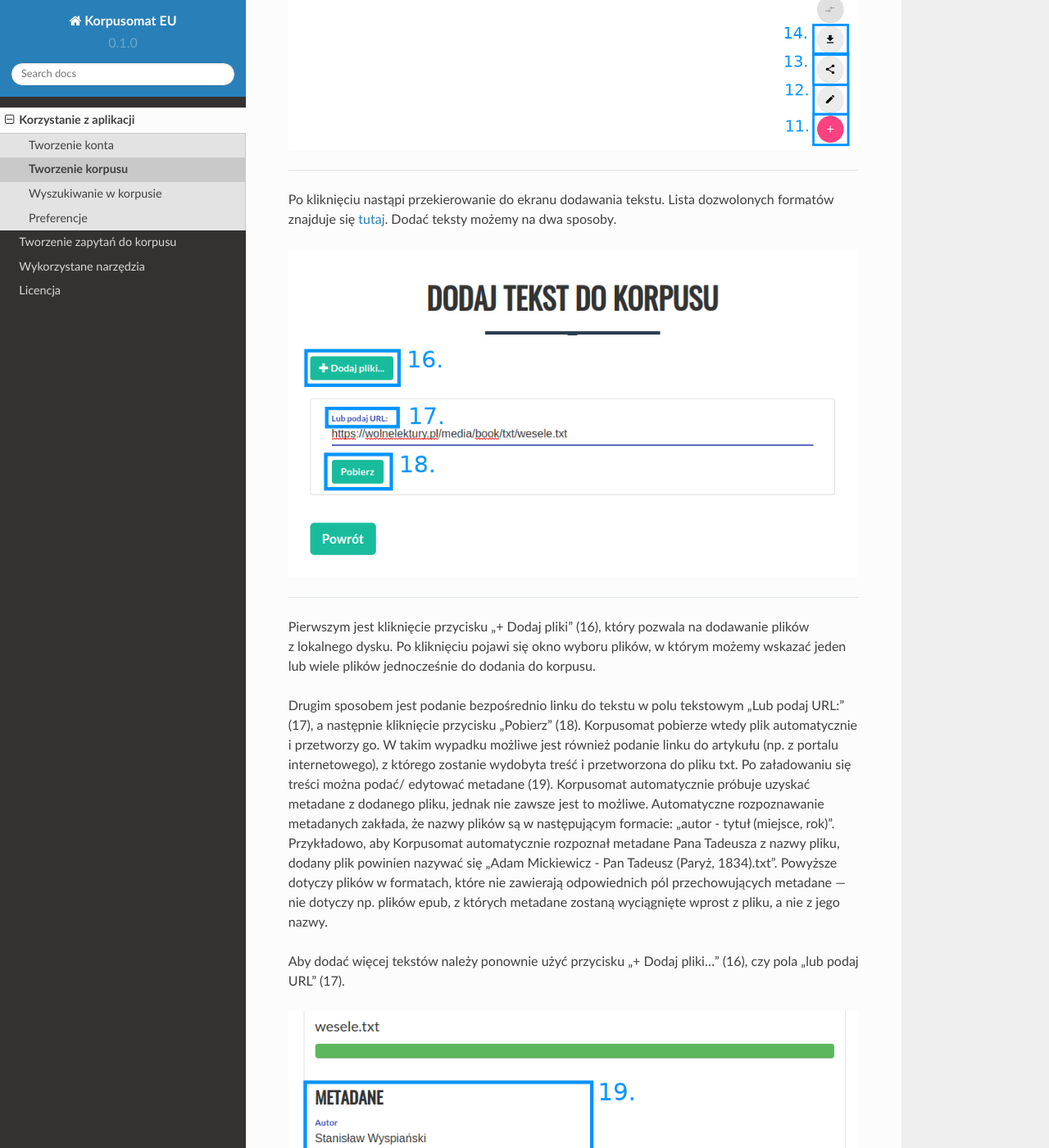
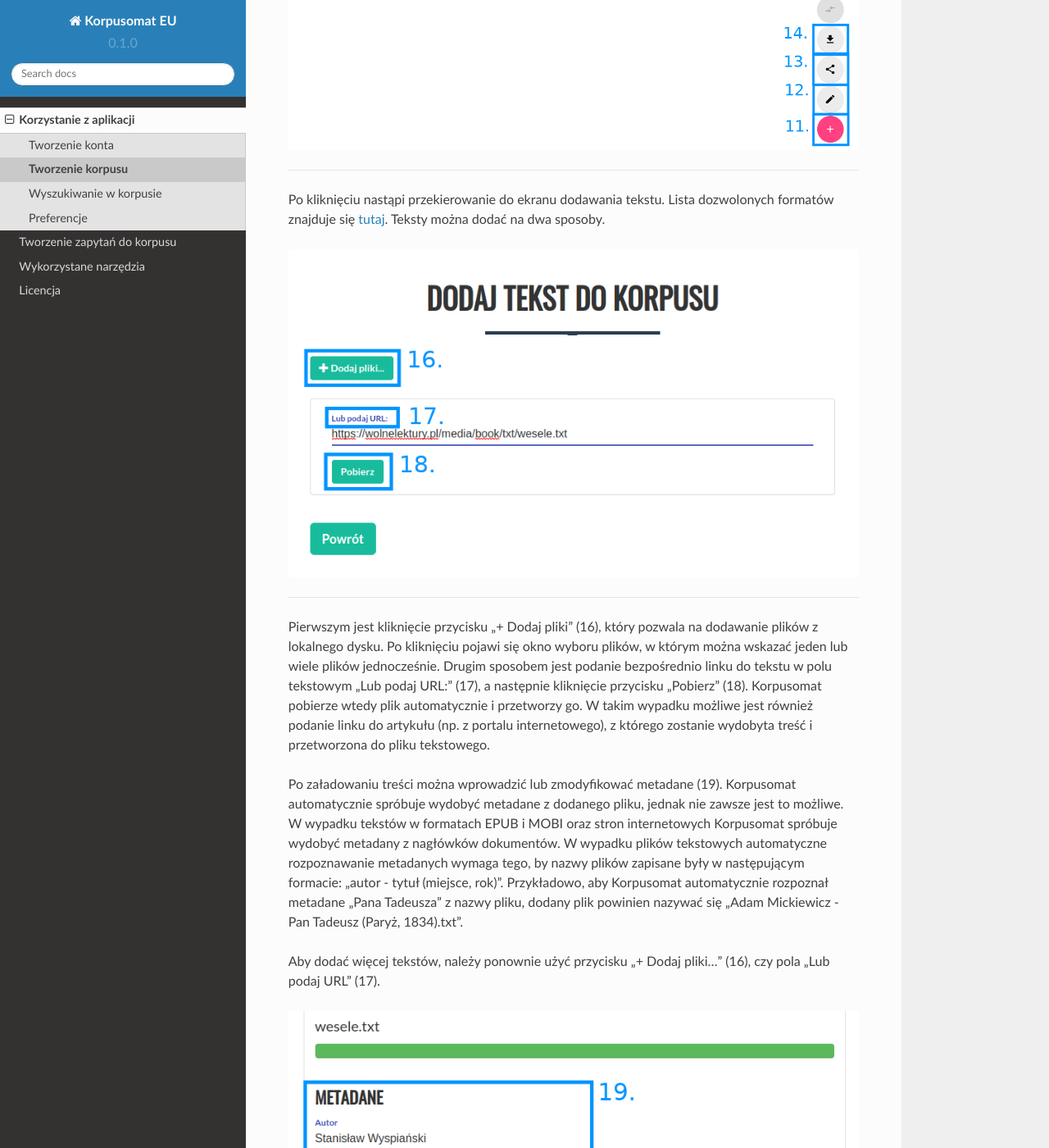
Before and after one commit to ipipan/korpusomat-eu-docs, a Sphinx documentation site: the page built from docs/source/instrukcja/tworzenie-korpusu.rst, in a window 1280 px wide and 1400 px high, scrolled down 2088 px. Shown: the whole window at 82% size. Built offline with Sphinx 7.4.7 and the Read the Docs theme 2.0.0, drawn with Linux system fonts in a browser that asks for light colours; some of the changed text lies outside the part shown.

Commit message:
Update tworzenie-korpusu.rst

```diff
--- a/docs/source/instrukcja/tworzenie-korpusu.rst
+++ b/docs/source/instrukcja/tworzenie-korpusu.rst
@@ -14,110 +14,83 @@
 
 --------------
 
-W (8) można wprowadzić metadane dla wszystkich tekstów w korpusie
-(edytcja po utworzeniu korpusu jest możliwa). Aby zapisać korpus należy kliknąć
+W polach (8) można wprowadzić metadane dla wszystkich tekstów w korpusie
+(możliwe jest ich zmodyfikowanie po utworzeniu korpusu). Aby zapisać korpus, należy kliknąć
 przycisk „Utwórz” (9).
 
 |image6|
 
 --------------
 
-Na tym etapie nastąpi przekierowanie do widoku
-utworzonego korpusu. Po przejściu stanu korpusu na „GOTOWY” (10)
-można dodać pierwszy tekst przyciskiem „+” (11).
+Użytkownik zostanie przekierowany do widoku utworzonego korpusu. Po zmianie stanu korpusu na „Gotowy” (10)
+można dodać pierwszy tekst za pomocą przycisku „+” (11).
 
 |image7|
 
 --------------
 
-Po kliknięciu nastąpi przekierowanie do ekranu
-dodawania tekstu. Lista dozwolonych formatów znajduje
-się `tutaj <https://korpusomat.pl/overview>`__. Dodać
-teksty możemy na dwa sposoby.
+Po kliknięciu nastąpi przekierowanie do ekranu dodawania tekstu. Lista dozwolonych formatów znajduje
+się `tutaj <https://korpusomat.pl/overview>`__. Teksty można dodać na dwa sposoby.
 
 |image8|
 
 --------------
 
-| Pierwszym jest kliknięcie przycisku „+ Dodaj pliki” (16), który pozwala na dodawanie plików
-| z lokalnego dysku. Po kliknięciu pojawi się okno wyboru plików, w którym możemy wskazać jeden
-| lub wiele plików jednocześnie do dodania do korpusu.
+Pierwszym jest kliknięcie przycisku „+ Dodaj pliki” (16), który pozwala na dodawanie plików
+z lokalnego dysku. Po kliknięciu pojawi się okno wyboru plików, w którym można wskazać jeden
+lub wiele plików jednocześnie. Drugim sposobem jest podanie bezpośrednio linku do tekstu w polu tekstowym
+„Lub podaj URL:” (17), a
+następnie kliknięcie przycisku „Pobierz” (18).
+Korpusomat pobierze wtedy plik automatycznie i przetworzy go. W takim wypadku możliwe jest również
+podanie linku do artykułu (np. z portalu
+internetowego), z którego zostanie wydobyta treść i przetworzona do pliku tekstowego.
 
+Po załadowaniu treści można wprowadzić lub zmodyfikować metadane (19). Korpusomat automatycznie
+spróbuje wydobyć metadane z dodanego pliku, jednak nie
+zawsze jest to możliwe. W wypadku tekstów w formatach EPUB i MOBI oraz stron internetowych Korpusomat spróbuje wydobyć metadany z nagłówków dokumentów. W wypadku plików tekstowych automatyczne rozpoznawanie metadanych wymaga tego, by nazwy plików zapisane były w następującym formacie:
+„autor - tytuł (miejsce, rok)”. Przykładowo, aby
+Korpusomat automatycznie rozpoznał metadane „Pana Tadeusza” z nazwy pliku, dodany plik powinien nazywać
+się „Adam Mickiewicz - Pan Tadeusz (Paryż, 1834).txt”.
 
-
-Drugim sposobem jest podanie bezpośrednio linku do
-tekstu w polu tekstowym „Lub podaj URL:” (17), a
-następnie kliknięcie przycisku „Pobierz” (18).
-Korpusomat pobierze wtedy plik automatycznie i
-przetworzy go. W takim wypadku możliwe jest również
-podanie linku do artykułu (np. z portalu
-internetowego), z którego zostanie wydobyta treść i
-przetworzona do pliku txt. Po załadowaniu się treści
-można podać/ edytować metadane (19). Korpusomat automatycznie
-próbuje uzyskać metadane z dodanego pliku, jednak nie
-zawsze jest to możliwe. Automatyczne rozpoznawanie metadanych
-zakłada, że nazwy plików są w następującym formacie:
-„autor - tytuł (miejsce, rok)”. Przykładowo, aby
-Korpusomat automatycznie rozpoznał metadane Pana
-Tadeusza z nazwy pliku, dodany plik powinien nazywać
-się „Adam Mickiewicz - Pan Tadeusz (Paryż, 1834).txt”.
-Powyższe dotyczy plików w formatach, które nie
-zawierają odpowiednich pól przechowujących metadane —
-nie dotyczy np. plików epub, z których metadane
-zostaną wyciągnięte wprost z pliku, a nie z jego
-nazwy.
-
-Aby dodać więcej tekstów należy
-ponownie użyć przycisku „+ Dodaj pliki...” (16), czy  pola
-„lub podaj URL” (17).
+Aby dodać więcej tekstów, należy ponownie użyć przycisku „+ Dodaj pliki…” (16), czy  pola
+„Lub podaj URL” (17).
 
 |image9|
 
-Aby przejść dalej należy kliknąć przycisk „DODAJ” (20).
+Aby przejść dalej, należy kliknąć przycisk „Dodaj” (20).
 
 --------------
 
-Po dodaniu tekstów zostaniemy przeniesieni do ekranu
-korpusu, a Korpusomat zacznie przetwarzanie tekstów w
-wybranych warstwach anotacji. Przy nazwie korpusu
-pojawi się stan korpusu, data jego utworzenia oraz
-informacje o warstwach przetwarzania tekstów (21).
-Przy każdym z tekstów będzie wyświetlony status
-przetwarzania (22). Podczas analizy będzie to „Trwa przetwarzanie” -
-po najechaniu myszką na żółtą kropkę (22). Czas przetwarzania przeciętnej
-wielkości książki o objętości
-ok. 80-100 tys. słów powinien wynieść około 4-5 minut,
-choć zależy to również od aktualnego obciążenia serwera oraz
-wybranych warstw anotacji. Obecnie maksymalny czas
-przetwarzania jednego pliku wynosi 10 minut – zadania
-dłuższe zakończą się niepowodzeniem. Podczas
-przetwarzania tekstów można nadal dodawać następne
+Po dodaniu tekstów zostaniemy przeniesieni do ekranu korpusu, a Korpusomat
+zacznie przetwarzać teksty. Przy nazwie korpusu pojawi się informacja o stanie jego przetwarzania oraz
+data jego utworzenia (21).
+Przy każdym z tekstów będzie wyświetlony status przetwarzania (22). Podczas analizy będzie to „Trwa przetwarzanie” (22).
+Przetworzanie książki o objętości ok. 80-100 tys. słów powinno potrwać około 4-5 minut, choć zależy to również od aktualnego obciążenia serwera oraz
+wybranych warstw znakowania. Obecnie maksymalny czas przetwarzania jednego pliku wynosi 10 minut – zadania
+dłuższe zakończą się niepowodzeniem. Podczas przetwarzania tekstów można nadal dodawać kolejne
 teksty za pomocą przycisku (11).
 
 |image10|
 
 --------------
 
-Gdy wszystkie teksty zostaną przetworzone, a ich
-status zostanie oznaczony jako „Przetworzony prawidłowo” (po najechaniu myszką na zieloną kropkę (24))
-- status całego korpusu zostanie również automatycznie zaktualizowany do wartości
-„Gotowy” (23).
+Gdy wszystkie teksty zostaną przetworzone a ich status zostanie oznaczony jako „Przetworzony prawidłowo”,
+status całego korpusu zostanie również automatycznie zmieniony na „Gotowy” (23).
 
 |image11|
 
 --------------
 
-Na tym etapie będzie można przystąpić do
-dalszej pracy z korpusem. Możliwe dalsze czynności to:
+Na tym etapie będzie można przystąpić do dalszej pracy z korpusem. Możliwe dalsze czynności to:
 
- 1.   Edycja korpusu (12)
- 2.  Udostępnienie korpusu innym użytkownikom (13)
+ 1. Edycja korpusu (12)
+ 2. Udostępnienie korpusu innym użytkownikom (13)
  3. Pobieranie przetworzonych plików XML — przycisk (14)
- 4.   Przeszukiwanie korpusu — przycisk (15)
+ 4. Przeszukiwanie korpusu (15)
 
 Ad 1.
 Po wciśnięciu przycisku (12) możliwa jest edycja nazwy i opisu korpusu,
-a także dodawanie/ zmiana metadanych (25).
+a także dodanie lub zmiana metadanych (25).
 
 
 |image12|
@@ -129,7 +102,7 @@
 korpusu innym użytkownikom Korpusomatu. W polu (26) należy wpisać
 adres email użytkownika, któremu udostępnia się utworzony korpus,
 następnie wybiera się rodzaj dostępu jaki ma być przydzielony (27).
-Po zatwierdzeniu zmian przyciskiem „DODAJ” (28) nowy użytkownik korpusu
+Po zatwierdzeniu zmian przyciskiem „Dodaj” (28) nowy użytkownik korpusu
 zostaje dodany. Możemy go usunąć przyciskniem (29). W celu udostępnienia
 korpusu wszystkim użytkownikom Korpusomatu należy przełączyć przycisk (30).
 
```
Also changed, not shown: other parts of docs/source/instrukcja/tworzenie-korpusu.rst (+1 -1 lines).
